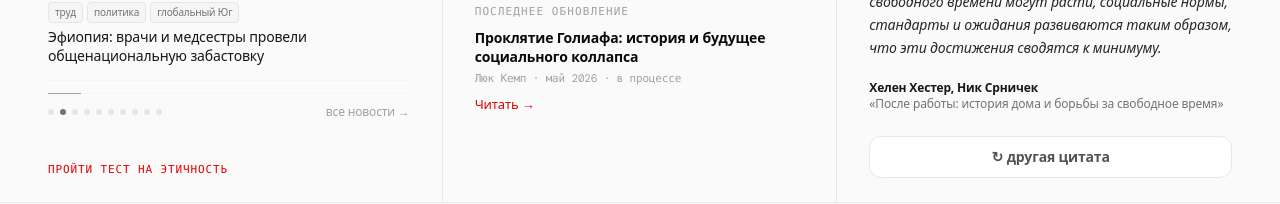
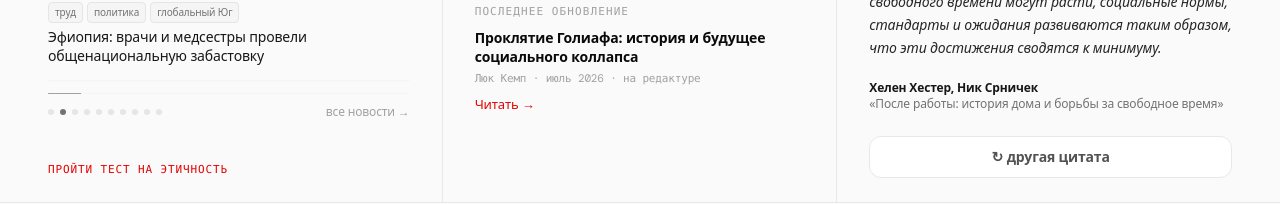
Before and after one commit to antiwork-ru/antitrud, a Next.js app: page / in a window 1280 px wide. Shown: the part 653-857 px from the top of the page. Built offline with nearby package versions, Linux system fonts and the light colour scheme; a web font is replaced by a local one.

Commit message:
luk new status

```diff
--- a/components/Hero2.tsx
+++ b/components/Hero2.tsx
@@ -31,7 +31,7 @@ export function Hero2({ quote }: { quote: React.ReactNode }) {
                             Проклятие Голиафа: история и будущее социального коллапса
                         </div>
                         <div className="mt-1 font-mono text-[11px] text-neutral-400">
-                            Люк Кемп · май 2026 · в процессе
+                            Люк Кемп · июль 2026 · на редактуре
                         </div>
                         <a
                             href="books/luke-kemp-goliath"
--- a/data/books.ts
+++ b/data/books.ts
@@ -720,7 +720,7 @@ export const books: Book[] = [
     authors: "Люк Кемп",
     authorsOrig: "Luke Kemp",
     tags: ["история"],
-    status: "wip",
+    status: "edit",
     cover: "covers/book24.jpg",
     tt: "https://teletype.in/@antitrud_ru/collapse",
     url: "luke-kemp-goliath",
```
